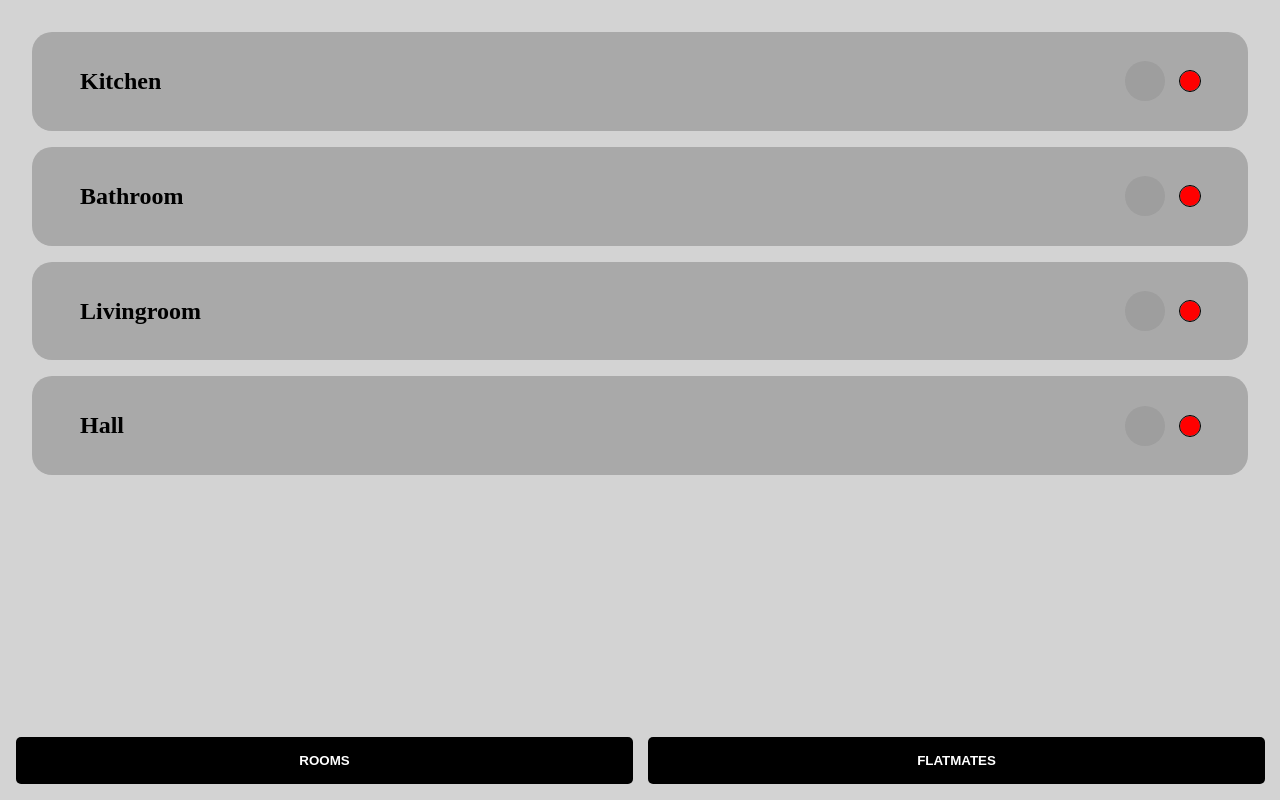
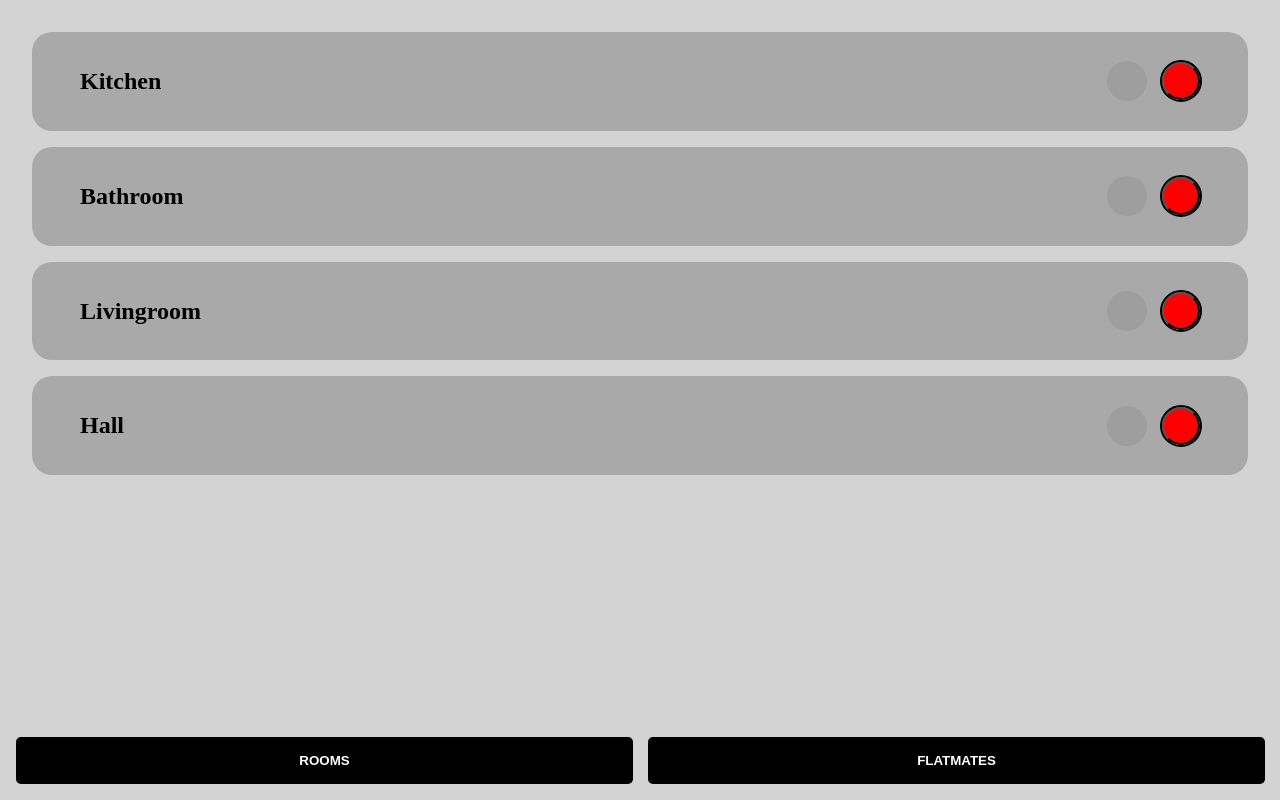
Before and after one commit to oy-gen/super-cleaner, a Next.js app: page / in a window 1280 px wide. Built offline with nearby package versions, Linux system fonts and the light colour scheme; grey boxes are pictures that could not be loaded.

Commit message:
broken code

```diff
--- a/pages/index.js
+++ b/pages/index.js
@@ -4,7 +4,7 @@ import useStore from '../src/useStore';
 import Nav from '../components/nav';
 import CardContainer from '../components/CardContainer';
 import Avatar from '@mui/material/Avatar';
-import CircleDisplay from '../components/circleDisplay';
+import CircleButton from '../components/circleButton';
 import Link from 'next/link';
 import { useRouter } from 'next/router';
 
@@ -22,7 +22,7 @@ export default function Home() {
           </Link>
           <div style={{ display: 'flex', gap: '15px', alignItems: 'center' }}>
             <Avatar alt={room.name} src={room.assigneeId} />
-            <CircleDisplay></CircleDisplay>
+            <CircleButton />
           </div>
         </Card>
       ))}
```
